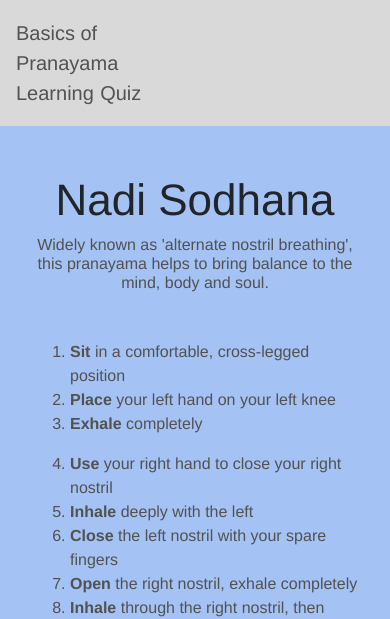
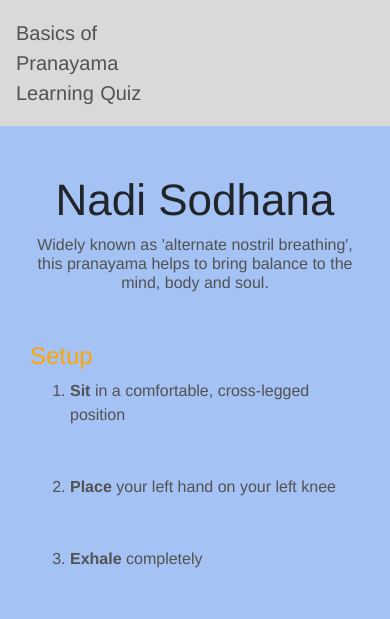
Before and after one commit to joyo11/UI-Design-Basics-of-Pranayama, a Flask app: page /learn/1 in a window 390 px wide; the page is wider, and only the part inside the window is pictured. Shown: the top 619 px of that part. Run offline with Flask 3, Linux system fonts and the light colour scheme; some libraries are stand-ins or nearby versions; grey boxes are pictures that could not be loaded.

Commit message:
Finished implementing UI for learn pages

```diff
--- a/templates/learn.html
+++ b/templates/learn.html
@@ -9,40 +9,72 @@
 
 	<style>
         /* Custom Styles */
+        .sec_sep {
+			margin-top: 50px;
+		}
 
+		.orange_font {
+			color: orange;
+		}
 
     </style>
 
     <div class="container mt-5">
     	<h1 class="text-center large">{{ item.title }}</h1>
     	<h6 class="text-center gray mb-5">{{ item.intro }}</h6>
+
+    	<div class="sec_sep">
+    		<h4 class="orange_font">Setup</h4>
+    	</div>
+
     	<div class="row">
     		<div class="col-md-6">
 	    		<ol>
 				    {% for step in item.steps %}
 				        {% if loop.index <= 3 %}
 				            {% set words = step.split(' ') %}
-				            <li class="gray"><strong>{{ words[0] }}</strong> {{ ' '.join(words[1:]) }}</li>
-				        {% endif %}
-				    {% endfor %}
-				</ol>
-				<ol start="4">
-				    {% for step in item.steps %}
-				        {% if loop.index > 3 %}
-				            {% set words = step.split(' ') %}
-				            <li class="gray"><strong>{{ words[0] }}</strong> {{ ' '.join(words[1:]) }}</li>
+				            <li class="gray mb-5"><strong>{{ words[0] }}</strong> {{ ' '.join(words[1:]) }}</li>
 				        {% endif %}
 				    {% endfor %}
 				</ol>
 	    	</div>
 	    	<div class="col-md-6">
 	    		{% for timestamp in item.timestamps %}
-					<div><iframe width="426.666666667" height="240"
-						src= {{ item.video + "start=" + timestamp[0] + "&end=" + timestamp[1] + ";rel=0&amp;showinfo=0"}}
-						frameborder="0">
-					</iframe></div>
+	    			{% if loop.index <= 1 %}
+						<div><iframe width="426.666666667" height="240"
+							src= {{ item.video + "start=" + timestamp[0] + "&end=" + timestamp[1] + ";rel=0&amp;showinfo=0"}}
+							frameborder="0">
+						</iframe></div>
+					{% endif %}
 				{% endfor %}
 	    	</div>
+    	</div>
+
+    	<div class="sec_sep">
+    		<h4 class="orange_font">Execution</h4>
+    	</div>
+
+    	<div class="row">
+    		<div class="col-md-6">
+    			<ol start="4">
+				    {% for step in item.steps %}
+				        {% if loop.index > 3 %}
+				            {% set words = step.split(' ') %}
+				            <li class="gray mb-5"><strong>{{ words[0] }}</strong> {{ ' '.join(words[1:]) }}</li>
+				        {% endif %}
+				    {% endfor %}
+				</ol>
+    		</div>
+    		<div class="col-md-6">
+    			{% for timestamp in item.timestamps %}
+	    			{% if loop.index > 1 %}
+						<div><iframe width="426.666666667" height="240"
+							src= {{ item.video + "start=" + timestamp[0] + "&end=" + timestamp[1] + ";rel=0&amp;showinfo=0"}}
+							frameborder="0">
+						</iframe></div>
+					{% endif %}
+				{% endfor %}
+    		</div>
     	</div>
 
     	<div class="arrow-line mt-5">
```
